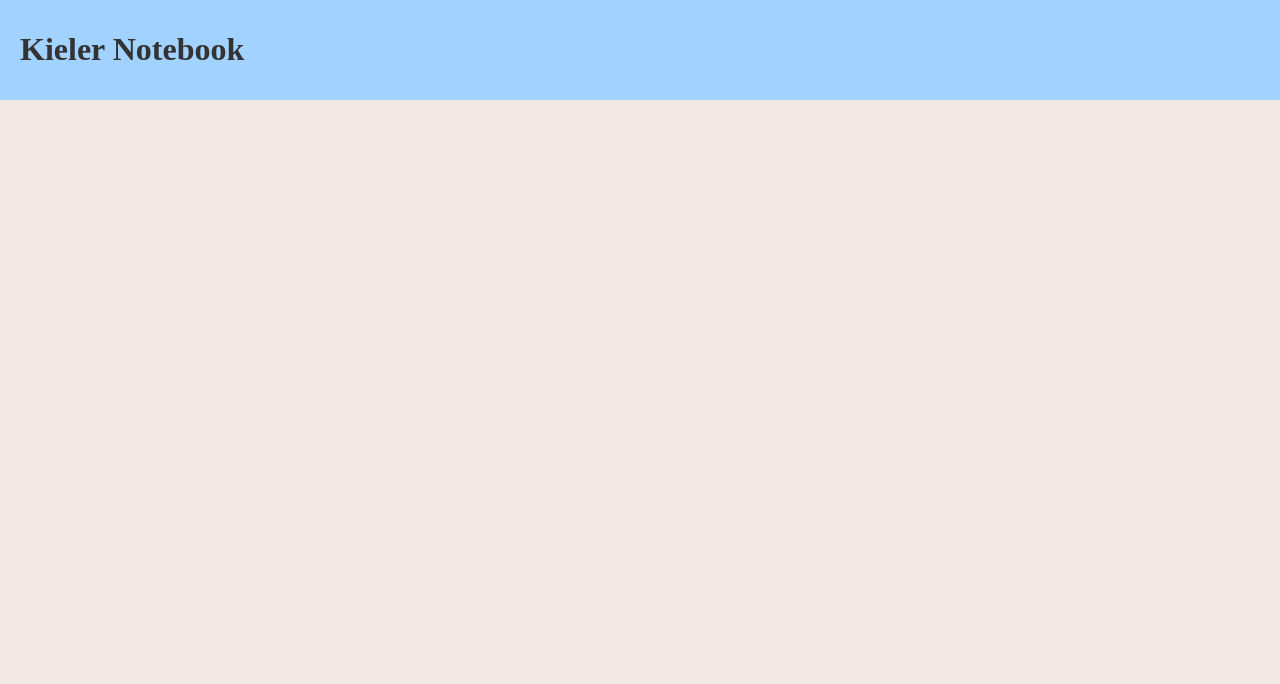
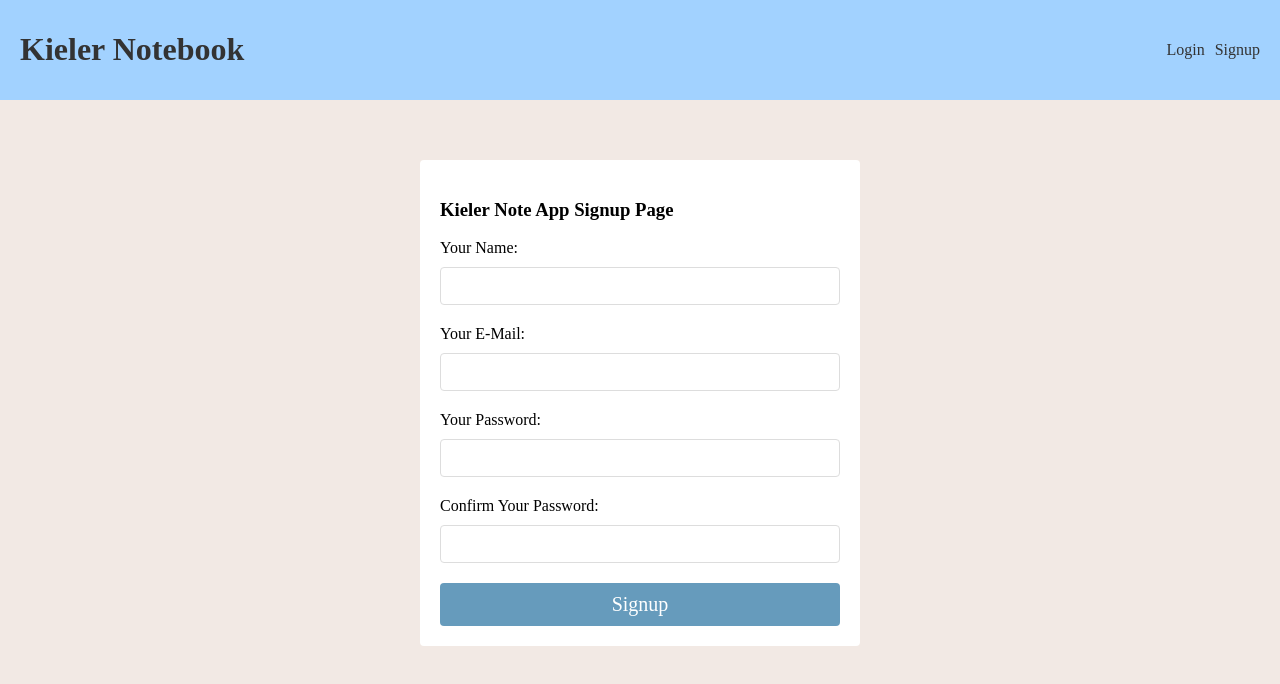
Before and after one commit to onurtufekci34/kielernoteapp, a React (Vite) app: page /signup in a window 1280 px wide. Before the commit this address had no page. Shown: the top 684 px of the page. Built offline with nearby package versions, Linux system fonts and the light colour scheme; a web font is replaced by a local one.

Commit message:
firebase connection

```diff
--- a/package.json
+++ b/package.json
@@ -10,6 +10,7 @@
     "preview": "vite preview"
   },
   "dependencies": {
+    "firebase": "^10.6.0",
     "react": "^18.2.0",
     "react-dom": "^18.2.0",
     "react-router-dom": "^6.19.0"
--- a/src/App.jsx
+++ b/src/App.jsx
@@ -1,6 +1,8 @@
 import {BrowserRouter,Routes,Route} from 'react-router-dom'
 import Home from './pages/Home'
 import Navbar from './components/Navbar'
+import Login from './pages/Login'
+import Signup from './pages/Signup'
 
 
 function App() {
@@ -13,6 +15,8 @@ function App() {
       <div className="pages">
       <Routes>
         <Route path='/' element={<Home/>}/>
+        <Route path='/login' element={<Login/>}/>
+        <Route path='/signup' element={<Signup/>}/>
       </Routes>
       </div>
 
--- a/src/components/Navbar.jsx
+++ b/src/components/Navbar.jsx
@@ -7,6 +7,13 @@ export default function Navbar() {
         <Link to="/">
         <h1>Kieler Notebook</h1>
         </Link>
+        <nav>
+          <div>
+            <Link to="/login">Login</Link>
+            <Link to="/signup">Signup</Link>
+
+          </div>
+        </nav>
     </div>
    </header>
   )
--- /dev/null
+++ b/src/components/NoteForm.jsx
@@ -0,0 +1,42 @@
+import {useState} from 'react'
+
+
+
+
+
+export default function NoteForm() {
+
+    const [title,setTitle] = useState("")
+    const [explanation, setExplanation] = useState("")
+
+
+    const handleSubmit = async(e) =>{
+        e.preventDefault()
+
+        const note = {title,explanation}
+
+        console.log(note)
+
+        setTitle("")
+        setExplanation("")
+    }
+
+
+
+
+  return (
+    <form className='create' onSubmit={handleSubmit}>
+
+    <label>Note Title</label>
+    <input type="text" onChange={(e)=> setTitle(e.target.value)} value={title} />
+
+    <label>Note Explanation</label>
+    <input type="text" onChange={(e)=> setExplanation(e.target.value)} value={explanation} />
+
+    <button>Add Note</button>
+
+
+
+    </form>
+  )
+}
--- a/src/pages/Home.jsx
+++ b/src/pages/Home.jsx
@@ -1,6 +1,12 @@
+import NoteForm from "../components/NoteForm";
+
+
+
 
 export default function Home() {
   return (
-    <div>Home</div>
+    <div className="home">
+      <NoteForm/>
+    </div>
   )
 }
--- /dev/null
+++ b/src/pages/Login.jsx
@@ -0,0 +1,34 @@
+import {useState} from 'react'
+
+
+
+
+
+export default function Login() {
+
+    const [email,setEmail] = useState("")
+    const [password,setPassword] = useState("")
+
+    const hadnleSubmit = async (e) => {
+        e.preventDefault()
+
+        console.log(email,password)
+        setEmail("")
+        setPassword("")
+    }
+
+
+
+  return (
+    <form className='login' onSubmit={hadnleSubmit}>
+        <h3>Kieler Note App Login Page</h3>
+
+        <label>Your E-Mail:</label>
+        <input type="email" onChange={(e)=> setEmail(e.target.value)} value={email} />
+
+        <label>Your Password:</label>
+        <input type="password" onChange={(e) => setPassword(e.target.value)} value={password}/>
+        <button>Login</button>
+    </form>
+  )
+}
--- /dev/null
+++ b/src/pages/Signup.jsx
@@ -0,0 +1,49 @@
+import {useState} from 'react'
+
+
+
+
+
+export default function Signup() {
+
+    const [userName, setUserName] = useState("")
+    const [email,setEmail] = useState("")
+    const [password,setPassword] = useState("")
+    const [confirmPassword,setConfirmPassword] = useState("")
+
+    const hadnleSubmit = async (e) => {
+        e.preventDefault()
+
+        console.log(userName,email,password,confirmPassword)
+        setUserName("")
+        setEmail("")
+        setPassword("")
+        setConfirmPassword("")
+
+    }
+
+
+
+  return (
+    <form className='signup' onSubmit={hadnleSubmit}>
+        <h3>Kieler Note App Signup Page</h3>
+
+        <label>Your Name:</label>
+        <input type="text" onChange={(e)=> setUserName(e.target.value)} value={userName} />
+
+        <label>Your E-Mail:</label>
+        <input type="email" onChange={(e)=> setEmail(e.target.value)} value={email} />
+
+        <label>Your Password:</label>
+        <input type="password" onChange={(e) => setPassword(e.target.value)} value={password}/>
+
+        <label>Confirm Your Password:</label>
+        <input type="password" onChange={(e) => setConfirmPassword(e.target.value)} value={confirmPassword}/>
+
+
+        <button>Signup</button>
+
+
+    </form>
+  )
+}
```
Also changed, not shown: src/firebase/config.js (added, +31 -0 lines), 1 other file (tests, documents, lock files or other folders).
